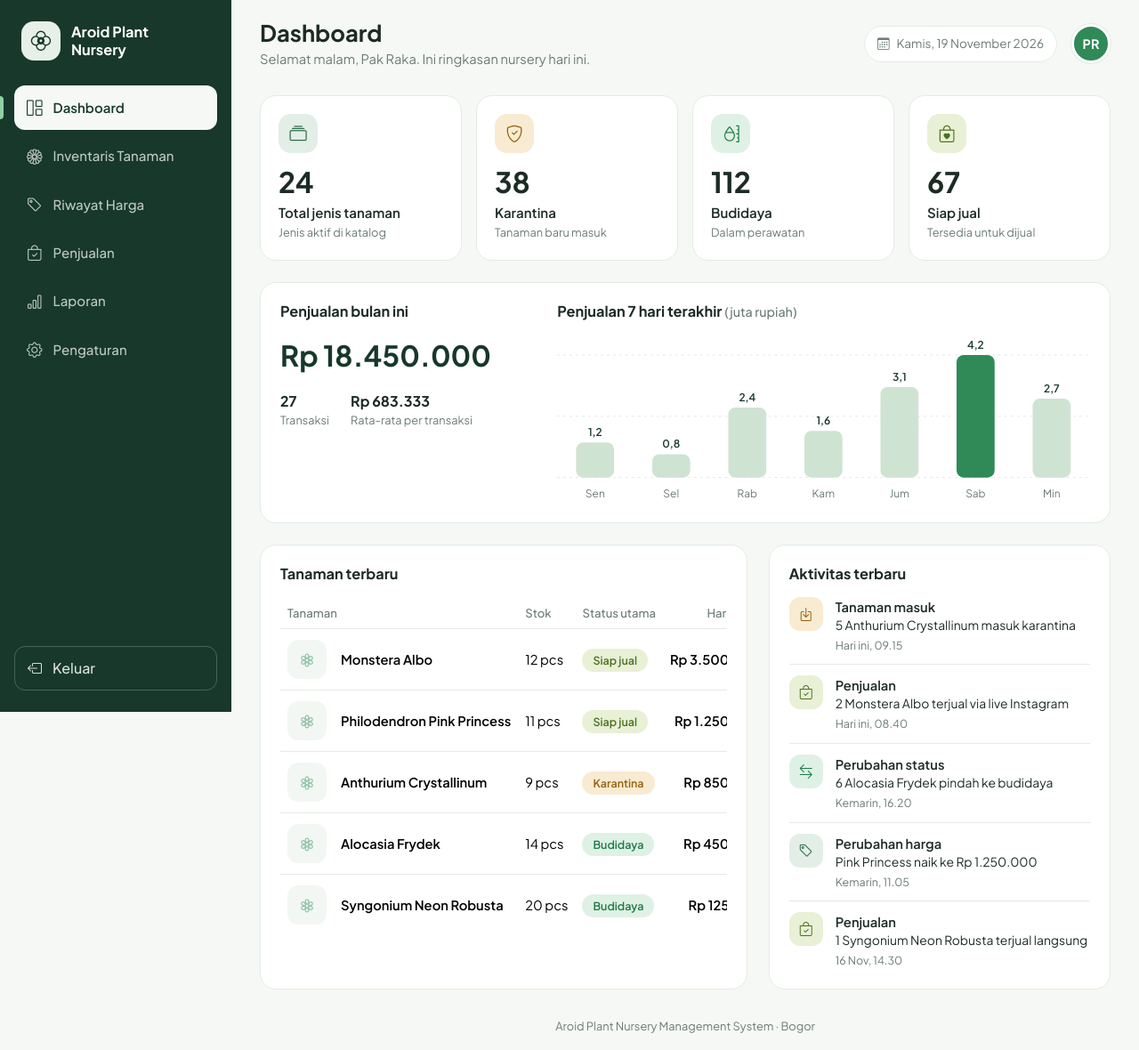
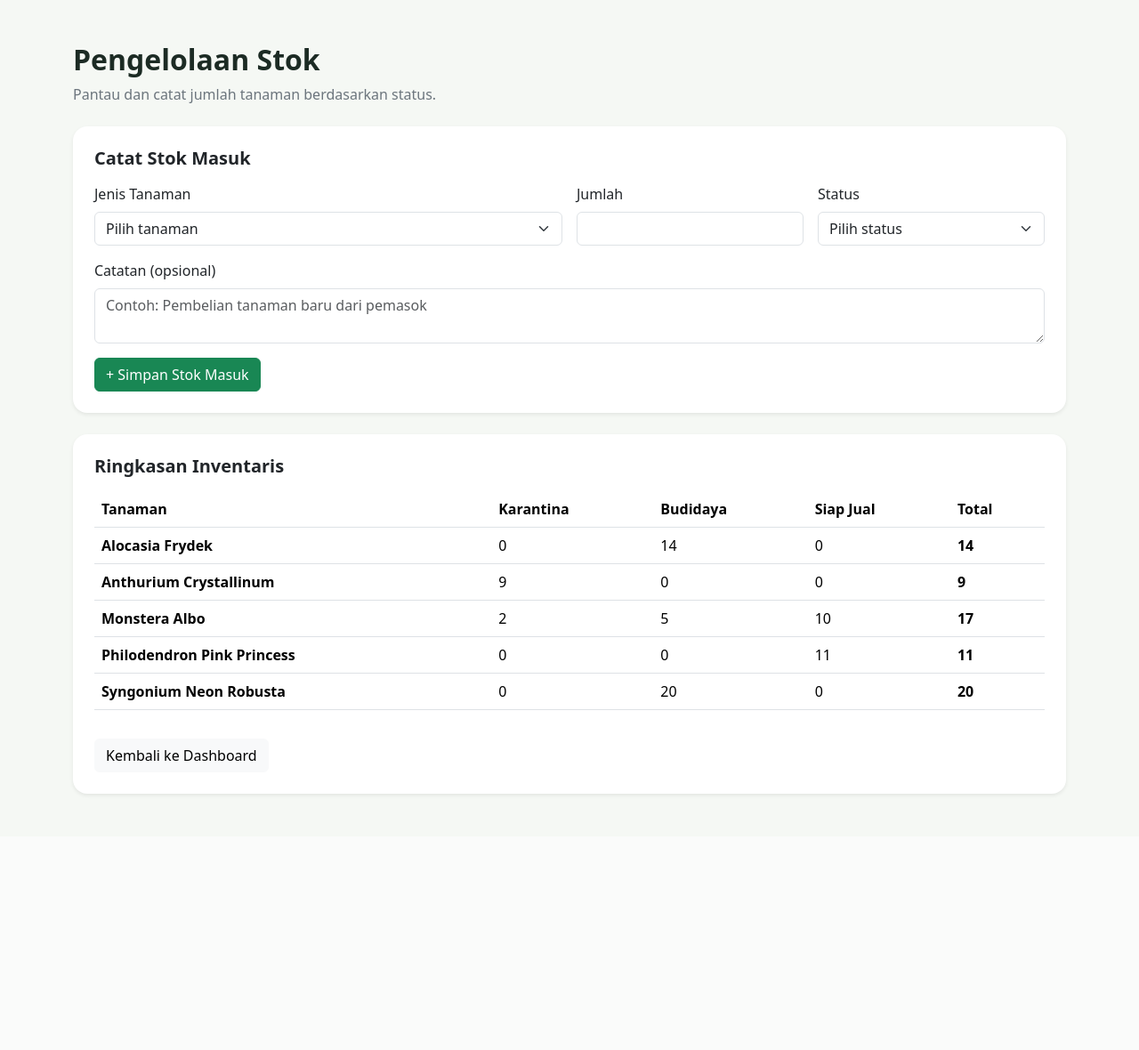
Before and after one commit to krisisidentitas/aroid-nursery, a PHP site: page /inventory/index.php in a window 1280 px wide. Shown: the top 1180 px of the page at 89% size. After the commit the page ends 895 px from the top, so only its background shows below. Run offline with PHP 8.4, Linux system fonts and the light colour scheme; data comes from the database, SQL or seed files in the repository.

Commit message:
Add inventory stock management

```diff
--- a/index.php
+++ b/index.php
@@ -33,7 +33,7 @@ $pemilik = ['nama' => 'Pak Raka', 'inisial' => 'PR'];
 
 $menu = [
     ['Dashboard', 'bi-grid-1x2', true, 'index.php'],
-    ['Inventaris Tanaman', 'bi-flower1', false, 'plants/index.php'],
+    ['Inventaris Tanaman', 'bi-flower1', false, 'inventory/index.php'],
     ['Riwayat Harga', 'bi-tag', false, '#'],
     ['Penjualan', 'bi-bag-check', false, '#'],
     ['Laporan', 'bi-bar-chart', false, '#'],
--- /dev/null
+++ b/inventory/index.php
@@ -0,0 +1,436 @@
+<?php
+
+require_once __DIR__ . '/../config/database.php';
+require_once __DIR__ . '/../includes/functions.php';
+
+session_start();
+
+$error = '';
+$success = '';
+
+$statuses = [
+    'quarantine' => 'Karantina',
+    'cultivation' => 'Budidaya',
+    'ready' => 'Siap jual'
+];
+
+// Proses stok masuk
+if ($_SERVER['REQUEST_METHOD'] === 'POST') {
+
+    verifyCsrf();
+
+    $plantId = filter_input(
+        INPUT_POST,
+        'plant_type_id',
+        FILTER_VALIDATE_INT
+    );
+
+    $quantity = filter_input(
+        INPUT_POST,
+        'quantity',
+        FILTER_VALIDATE_INT
+    );
+
+    $status = $_POST['status'] ?? '';
+    $note = trim($_POST['note'] ?? '');
+
+    if (
+        !$plantId ||
+        !$quantity ||
+        $quantity < 1 ||
+        !isset($statuses[$status])
+    ) {
+        $error = 'Periksa kembali data stok yang dimasukkan.';
+
+    } else {
+
+        try {
+
+            $pdo->beginTransaction();
+
+            // Pastikan tanaman aktif
+            $check = $pdo->prepare("
+                SELECT id
+                FROM plant_types
+                WHERE id = ? AND is_active = 1
+                FOR UPDATE
+            ");
+
+            $check->execute([$plantId]);
+
+            if (!$check->fetch()) {
+                throw new RuntimeException(
+                    'Tanaman tidak ditemukan atau sudah nonaktif.'
+                );
+            }
+
+            // Periksa apakah kombinasi tanaman dan status sudah ada
+            $find = $pdo->prepare("
+                SELECT id
+                FROM inventories
+                WHERE plant_type_id = ?
+                  AND status = ?
+                FOR UPDATE
+            ");
+
+            $find->execute([$plantId, $status]);
+
+            $inventory = $find->fetch();
+
+            if ($inventory) {
+
+                // Tambahkan stok yang sudah ada
+                $update = $pdo->prepare("
+                    UPDATE inventories
+                    SET quantity = quantity + ?,
+                        updated_at = NOW()
+                    WHERE id = ?
+                ");
+
+                $update->execute([
+                    $quantity,
+                    $inventory['id']
+                ]);
+
+            } else {
+
+                // Buat catatan stok baru
+                $insert = $pdo->prepare("
+                    INSERT INTO inventories
+                    (plant_type_id, status, quantity, updated_at)
+                    VALUES (?, ?, ?, NOW())
+                ");
+
+                $insert->execute([
+                    $plantId,
+                    $status,
+                    $quantity
+                ]);
+            }
+
+            // Catat pergerakan stok masuk
+            $movement = $pdo->prepare("
+                INSERT INTO inventory_movements
+                (
+                    plant_type_id,
+                    sale_item_id,
+                    movement_type,
+                    status,
+                    quantity,
+                    note,
+                    occurred_at
+                )
+                VALUES (?, NULL, 'IN', ?, ?, ?, NOW())
+            ");
+
+            $movement->execute([
+                $plantId,
+                $status,
+                $quantity,
+                $note !== '' ? $note : 'Stok tanaman masuk'
+            ]);
+
+            $pdo->commit();
+
+            $success = 'Stok tanaman berhasil ditambahkan.';
+
+        } catch (Throwable $e) {
+
+            if ($pdo->inTransaction()) {
+                $pdo->rollBack();
+            }
+
+            $error = $e instanceof RuntimeException
+                ? $e->getMessage()
+                : 'Terjadi kesalahan saat menyimpan stok.';
+        }
+    }
+}
+
+// Ambil daftar tanaman aktif
+$plants = $pdo->query("
+    SELECT id, type_name
+    FROM plant_types
+    WHERE is_active = 1
+    ORDER BY type_name ASC
+")->fetchAll();
+
+// Ambil ringkasan inventaris
+$inventories = $pdo->query("
+    SELECT
+        p.id,
+        p.type_name,
+        p.current_price,
+
+        COALESCE(SUM(
+            CASE WHEN i.status = 'quarantine'
+            THEN i.quantity ELSE 0 END
+        ), 0) AS quarantine,
+
+        COALESCE(SUM(
+            CASE WHEN i.status = 'cultivation'
+            THEN i.quantity ELSE 0 END
+        ), 0) AS cultivation,
+
+        COALESCE(SUM(
+            CASE WHEN i.status = 'ready'
+            THEN i.quantity ELSE 0 END
+        ), 0) AS ready
+
+    FROM plant_types p
+
+    LEFT JOIN inventories i
+        ON p.id = i.plant_type_id
+
+    WHERE p.is_active = 1
+
+    GROUP BY p.id, p.type_name, p.current_price
+
+    ORDER BY p.type_name ASC
+")->fetchAll();
+
+?>
+
+<!DOCTYPE html>
+<html lang="id">
+<head>
+    <meta charset="UTF-8">
+    <meta name="viewport" content="width=device-width, initial-scale=1">
+
+    <title>Pengelolaan Stok | Aroid Plant Nursery</title>
+
+    <link href="https://cdn.jsdelivr.net/npm/bootstrap@5.3.3/dist/css/bootstrap.min.css"
+          rel="stylesheet">
+
+    <link href="../assets/css/style.css" rel="stylesheet">
+</head>
+
+<body>
+
+<div class="container py-5">
+
+    <div class="mb-4">
+        <h2 class="fw-bold">Pengelolaan Stok</h2>
+
+        <p class="text-secondary">
+            Pantau dan catat jumlah tanaman berdasarkan status.
+        </p>
+    </div>
+
+    <?php if ($success): ?>
+        <div class="alert alert-success">
+            <?= e($success) ?>
+        </div>
+    <?php endif; ?>
+
+    <?php if ($error): ?>
+        <div class="alert alert-danger">
+            <?= e($error) ?>
+        </div>
+    <?php endif; ?>
+
+    <!-- Form stok masuk -->
+
+    <div class="card border-0 shadow-sm rounded-4 mb-4">
+
+        <div class="card-body p-4">
+
+            <h5 class="fw-bold mb-3">Catat Stok Masuk</h5>
+
+            <form method="POST">
+
+                <input type="hidden"
+                       name="csrf_token"
+                       value="<?= e(csrfToken()) ?>">
+
+                <div class="row g-3">
+
+                    <div class="col-md-6">
+
+                        <label class="form-label">
+                            Jenis Tanaman
+                        </label>
+
+                        <select name="plant_type_id"
+                                class="form-select"
+                                required>
+
+                            <option value="">
+                                Pilih tanaman
+                            </option>
+
+                            <?php foreach ($plants as $plant): ?>
+
+                                <option value="<?= $plant['id'] ?>">
+                                    <?= e($plant['type_name']) ?>
+                                </option>
+
+                            <?php endforeach; ?>
+
+                        </select>
+
+                    </div>
+
+                    <div class="col-md-3">
+
+                        <label class="form-label">
+                            Jumlah
+                        </label>
+
+                        <input type="number"
+                               name="quantity"
+                               class="form-control"
+                               min="1"
+                               required>
+
+                    </div>
+
+                    <div class="col-md-3">
+
+                        <label class="form-label">
+                            Status
+                        </label>
+
+                        <select name="status"
+                                class="form-select"
+                                required>
+
+                            <option value="">
+                                Pilih status
+                            </option>
+
+                            <?php foreach ($statuses as $key => $label): ?>
+
+                                <option value="<?= $key ?>">
+                                    <?= $label ?>
+                                </option>
+
+                            <?php endforeach; ?>
+
+                        </select>
+
+                    </div>
+
+                    <div class="col-12">
+
+                        <label class="form-label">
+                            Catatan (opsional)
+                        </label>
+
+                        <textarea name="note"
+                                  class="form-control"
+                                  rows="2"
+                                  placeholder="Contoh: Pembelian tanaman baru dari pemasok"></textarea>
+
+                    </div>
+
+                    <div class="col-12">
+
+                        <button type="submit"
+                                class="btn btn-success">
+
+                            + Simpan Stok Masuk
+
+                        </button>
+
+                    </div>
+
+                </div>
+
+            </form>
+
+        </div>
+
+    </div>
+
+    <!-- Tabel inventaris -->
+
+    <div class="card border-0 shadow-sm rounded-4">
+
+        <div class="card-body p-4">
+
+            <h5 class="fw-bold mb-3">
+                Ringkasan Inventaris
+            </h5>
+
+            <div class="table-responsive">
+
+                <table class="table align-middle">
+
+                    <thead>
+                        <tr>
+                            <th>Tanaman</th>
+                            <th>Karantina</th>
+                            <th>Budidaya</th>
+                            <th>Siap Jual</th>
+                            <th>Total</th>
+                        </tr>
+                    </thead>
+
+                    <tbody>
+
+                    <?php if (empty($inventories)): ?>
+
+                        <tr>
+                            <td colspan="5" class="text-center">
+                                Belum ada data inventaris.
+                            </td>
+                        </tr>
+
+                    <?php else: ?>
+
+                        <?php foreach ($inventories as $item): ?>
+
+                            <?php
+                            $total =
+                                (int) $item['quarantine'] +
+                                (int) $item['cultivation'] +
+                                (int) $item['ready'];
+                            ?>
+
+                            <tr>
+
+                                <td class="fw-semibold">
+                                    <?= e($item['type_name']) ?>
+                                </td>
+
+                                <td>
+                                    <?= $item['quarantine'] ?>
+                                </td>
+
+                                <td>
+                                    <?= $item['cultivation'] ?>
+                                </td>
+
+                                <td>
+                                    <?= $item['ready'] ?>
+                                </td>
+
+                                <td class="fw-bold">
+                                    <?= $total ?>
+                                </td>
+
+                            </tr>
+
+                        <?php endforeach; ?>
+
+                    <?php endif; ?>
+
+                    </tbody>
+
+                </table>
+
+            </div>
+
+            <a href="../index.php" class="btn btn-light mt-3">
+                Kembali ke Dashboard
+            </a>
+
+        </div>
+
+    </div>
+
+</div>
+
+</body>
+</html>
```
